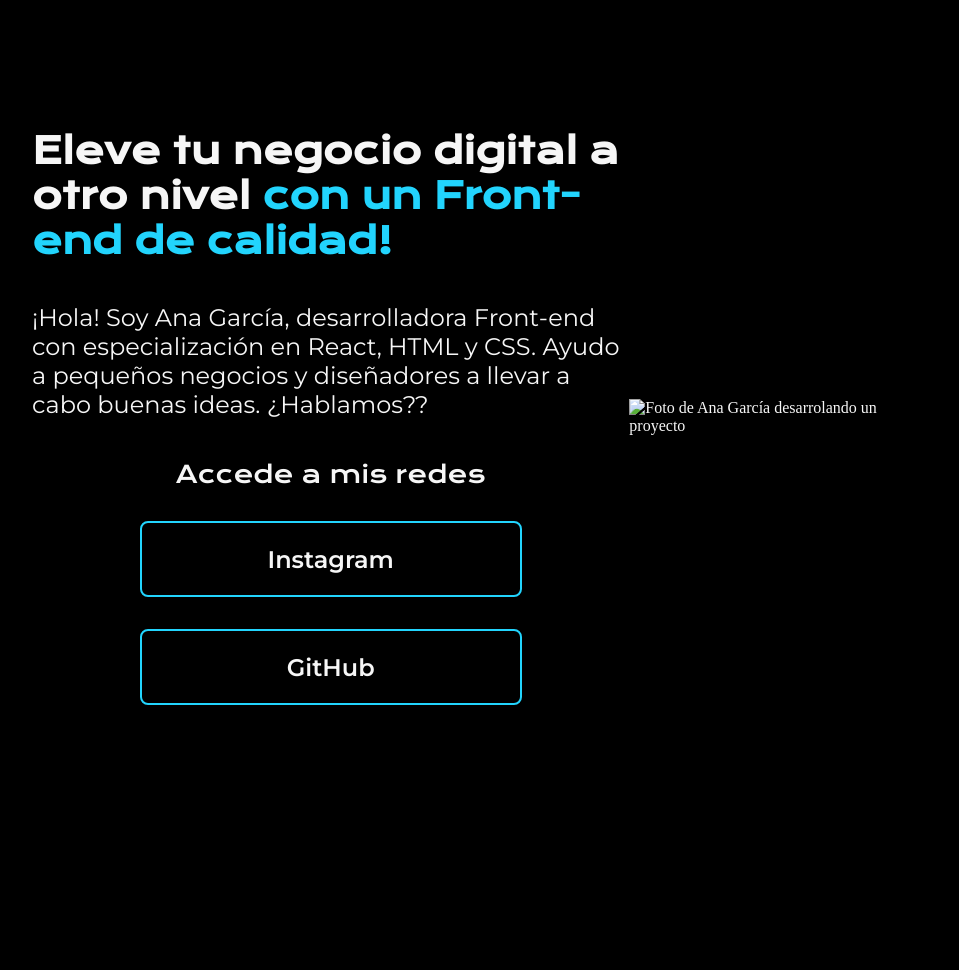
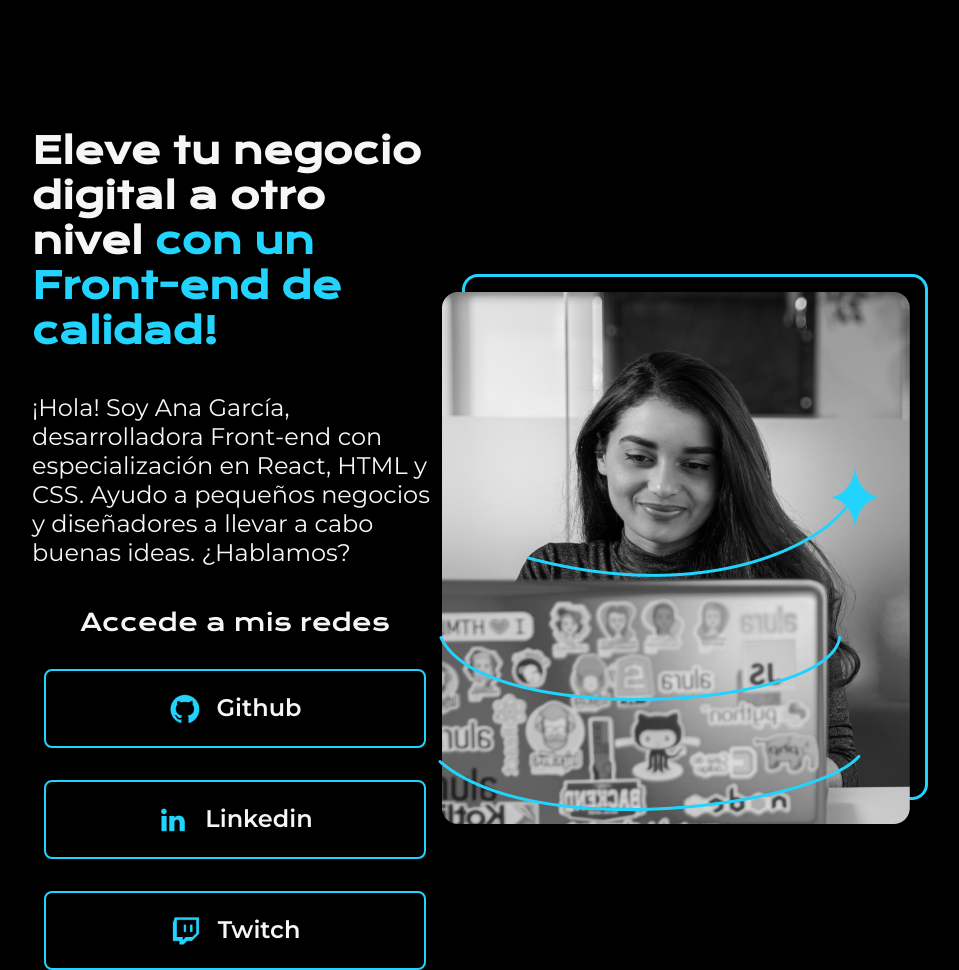
Before and after one commit to mariobrenesarroyo/HTML-y-CSS-ambientes-de-desarrollo-estructura-de-archivos-y-tags, a plain HTML site: page trabajo1/styles/index.html in a window 1280 px wide. Shown: the whole page, without its empty margins (160-1119 px from the left). Before the commit the page ends 928 px from the top, so only its background shows below. Drawn offline with nearby package versions, Linux system fonts and the light colour scheme.

Commit message:
añadiendo imagenes

```diff
--- a/trabajo 1/styles/index.html
+++ b/trabajo1/styles/index.html
@@ -19,17 +19,27 @@
                 <p class="presentacion__contenido__texto">¡Hola! Soy Ana García, desarrolladora Front-end con
                     especialización en React, HTML y CSS. Ayudo a pequeños
                     negocios y diseñadores a llevar a cabo buenas ideas.
-                    ¿Hablamos??
+                    ¿Hablamos?
 
                 </p>
                 <div class="presentacion__enlaces">
                     <h2 class="presentacion__enlaces__subtitulo">Accede a mis redes</h2>
-                    <a class="presentacion__enlaces__link" href="https://instagram.com/">Instagram</a>
-                    <a class="presentacion__enlaces__link" href="https://github.com/">GitHub</a>
+                    <a class="presentacion__enlaces__link" href="https://github.com/">
+                        <img src="../assets/github.png">
+                        Github
+                    </a>
+                    <a class="presentacion__enlaces__link" href="https://linkedin.com/in/">
+                        <img src="../assets/linkedin.png">
+                        Linkedin
+                    </a>
+                    <a class="presentacion__enlaces__link" href="https://twitch.tv/">
+                        <img src="../assets/twitch.png">
+                        Twitch
+                    </a>
                 </div>
 
         </section>
-            <img src="Imagem.png" alt="Foto de Ana García desarrolando un proyecto">
+            <img src="../assets/Imagem.png" alt="Foto de Ana García desarrolando un proyecto">
     </main>
     <footer></footer>
 </body>
--- a/trabajo 1/styles/style.css
+++ b/trabajo1/styles/style.css
@@ -58,6 +58,9 @@ body{
 
 .presentacion__enlaces__link{
       /* background-color: #22D4FD; */
+      display: flex;
+      justify-content: center;
+      gap: 16px;
       border: 2px solid #22D4FD;
       width: 378px;
       text-align: center;
@@ -69,3 +72,7 @@ body{
       color: #F6F6F6;
       font-family: 'Montserrat', sans-serif;
 }
+
+.presentacion__enlaces__link:hover{
+    background-color: #272727;
+}
```
Also changed, not shown: trabajo1/assets/Imagem.png (renamed from trabajo 1/assets/Imagem.png), trabajo1/assets/github.png (renamed from trabajo 1/assets/github.png), trabajo1/assets/instagram.png (renamed from trabajo 1/assets/instagram.png), trabajo1/assets/linkedin.png (renamed from trabajo 1/assets/linkedin.png), trabajo1/assets/twitch.png (renamed from trabajo 1/assets/twitch.png), trabajo1/assets/twitter-novo.png (renamed from trabajo 1/assets/twitter-novo.png), trabajo1/assets/twitter.png (renamed from trabajo 1/assets/twitter.png), trabajo1/styles/about.html (renamed from trabajo 1/styles/about.html), 1 other file.
